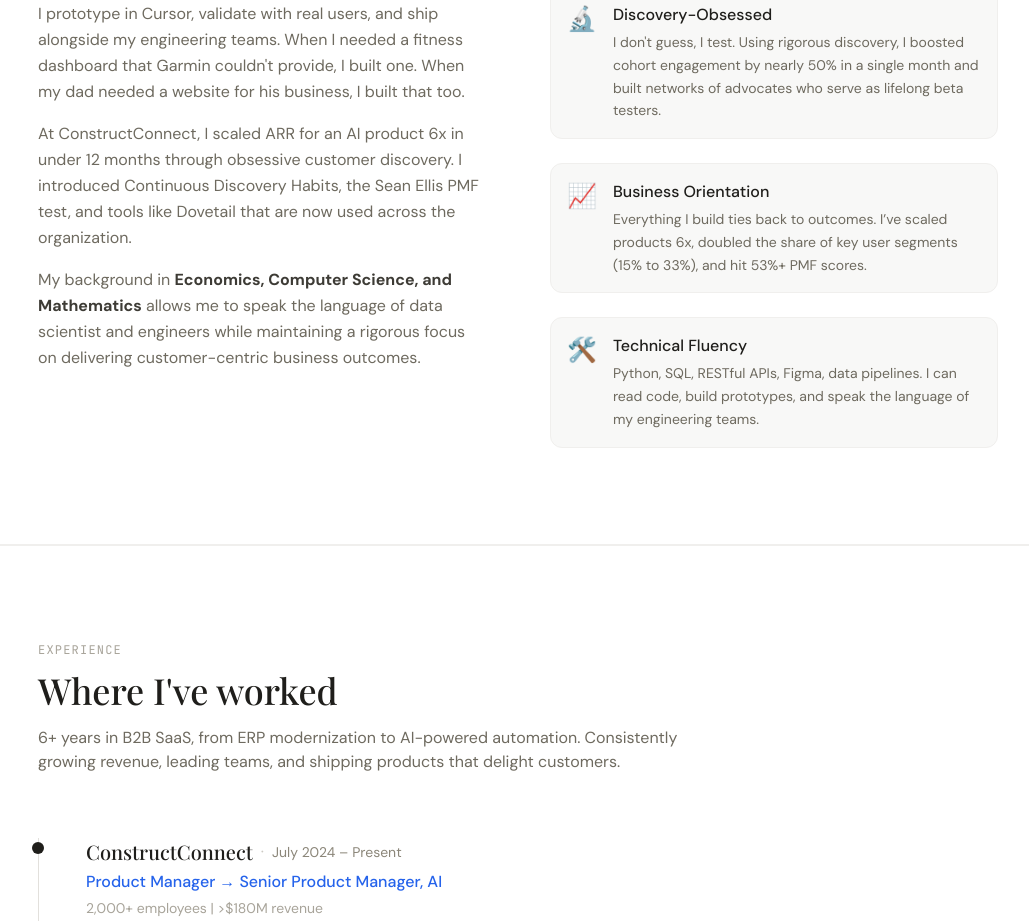
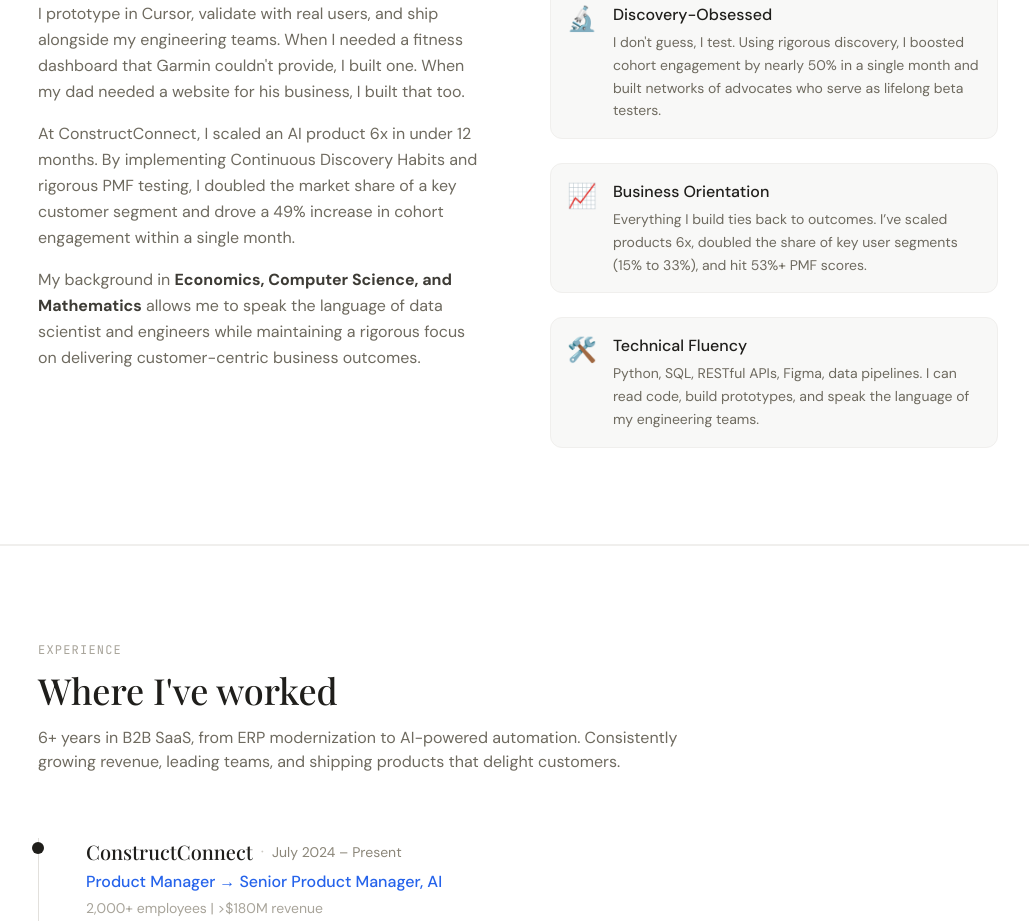
Before and after one commit to BlakeB-PM/ProductbyBlake, a React (Vite) app: page / in a window 1280 px wide. Shown: the part 1120-2041 px from the top of the page, without its empty margins (122-1151 px from the left). Built offline with nearby package versions, Linux system fonts and the light colour scheme; a web font is replaced by a local one.

Commit message:
Update About section copy

```diff
--- a/src/components/About.tsx
+++ b/src/components/About.tsx
@@ -17,9 +17,9 @@ export function About() {
                 I built that too.
               </p>
               <p>
-                At ConstructConnect, I scaled ARR for an AI product 6x in under 12 months through obsessive
-                customer discovery. I introduced Continuous Discovery Habits,
-                the Sean Ellis PMF test, and tools like Dovetail that are now used across the organization.
+                At ConstructConnect, I scaled an AI product 6x in under 12 months. By implementing Continuous
+                Discovery Habits and rigorous PMF testing, I doubled the market share of a key customer segment
+                and drove a 49% increase in cohort engagement within a single month.
               </p>
               <p>
                 My background in <strong className="text-ink-800">Economics, Computer Science, and Mathematics</strong> allows me
```
